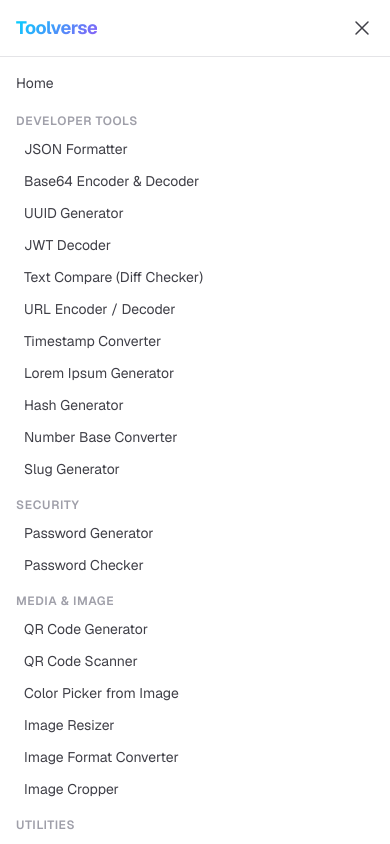
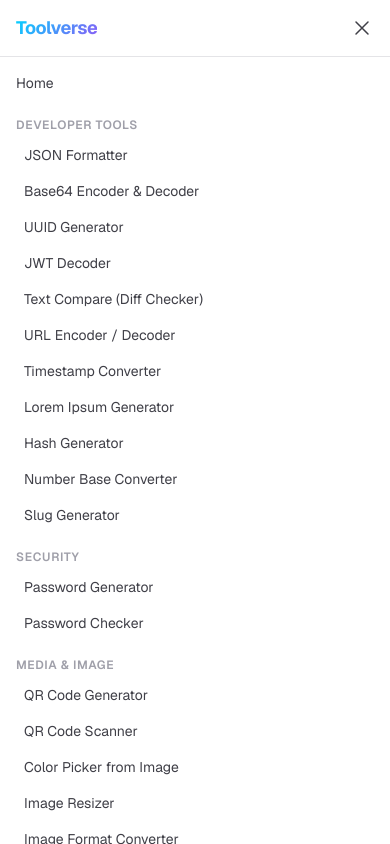
Before and after one commit to tantraluhur/toolverse, a Next.js app: page / in a window 390 px wide. Both pictures are taken after a click on the button "Toggle menu". Shown: the top 844 px of the page. Built offline with nearby package versions, Linux system fonts and the light colour scheme.

Commit message:
fix: navbar on mobile view

```diff
--- a/src/components/layout/Navbar.tsx
+++ b/src/components/layout/Navbar.tsx
@@ -19,6 +19,21 @@ export default function Navbar() {
     },
     {} as Record<string, typeof tools>,
   );
+
+  // Lock body scroll when mobile menu is open
+  useEffect(() => {
+    if (mobileOpen) {
+      document.body.style.overflow = "hidden";
+      document.body.style.touchAction = "none";
+    } else {
+      document.body.style.overflow = "";
+      document.body.style.touchAction = "";
+    }
+    return () => {
+      document.body.style.overflow = "";
+      document.body.style.touchAction = "";
+    };
+  }, [mobileOpen]);
 
   // Close dropdown on click outside
   useEffect(() => {
@@ -107,7 +122,10 @@ export default function Navbar() {
 
       {/* Mobile menu */}
       {mobileOpen && (
-        <div className="border-t border-zinc-200 bg-white px-4 pb-4 pt-2 sm:hidden dark:border-zinc-800 dark:bg-zinc-950">
+        <div
+          className="max-h-[calc(100dvh-3.5rem)] overflow-y-auto overscroll-contain border-t border-zinc-200 bg-white px-4 pb-8 pt-2 sm:hidden dark:border-zinc-800 dark:bg-zinc-950"
+          style={{ touchAction: "pan-y" }}
+        >
           <Link
             href="/"
             onClick={handleLinkClick}
@@ -117,7 +135,7 @@ export default function Navbar() {
           </Link>
 
           {Object.entries(grouped).map(([category, categoryTools]) => (
-            <div key={category} className="mt-2">
+            <div key={category} className="mt-3">
               <div className="py-1 text-xs font-semibold uppercase tracking-wider text-zinc-400 dark:text-zinc-500">
                 {categoryLabels[category as ToolCategory]}
               </div>
@@ -126,7 +144,7 @@ export default function Navbar() {
                   key={tool.slug}
                   href={`/${tool.slug}`}
                   onClick={handleLinkClick}
-                  className="block py-1.5 pl-2 text-sm text-zinc-700 dark:text-zinc-300"
+                  className="block py-2 pl-2 text-sm text-zinc-700 active:text-accent-purple dark:text-zinc-300 dark:active:text-accent-cyan"
                 >
                   {tool.name}
                 </Link>
```
